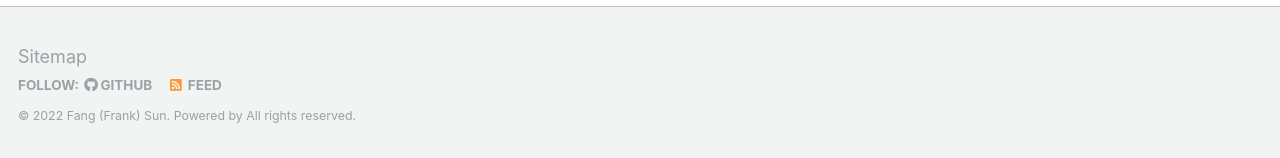
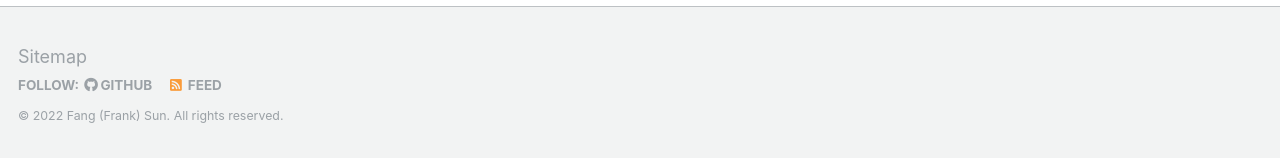
Before and after one commit to FangFrankSun/AcademicPage, a Jekyll site: the page built from _pages/about.md, in a window 1280 px wide and 1069 px high. Shown: the part 908-1066 px from the top of the window. Built offline with Jekyll 4.4.1, drawn with Linux system fonts in a browser that asks for light colours.

Commit message:
Update footer.html

```diff
--- a/_includes/footer.html
+++ b/_includes/footer.html
@@ -21,4 +21,4 @@
   </ul>
 </div>
 
-<div class="page__footer-copyright">&copy; {{ site.time | date: '%Y' }} {{ site.name | default: site.title }}. {{ site.data.ui-text[site.locale].powered_by | default: "Powered by" }} All rights reserved.</div>
+<div class="page__footer-copyright">&copy; {{ site.time | date: '%Y' }} {{ site.name | default: site.title }}. All rights reserved.</div>
```
